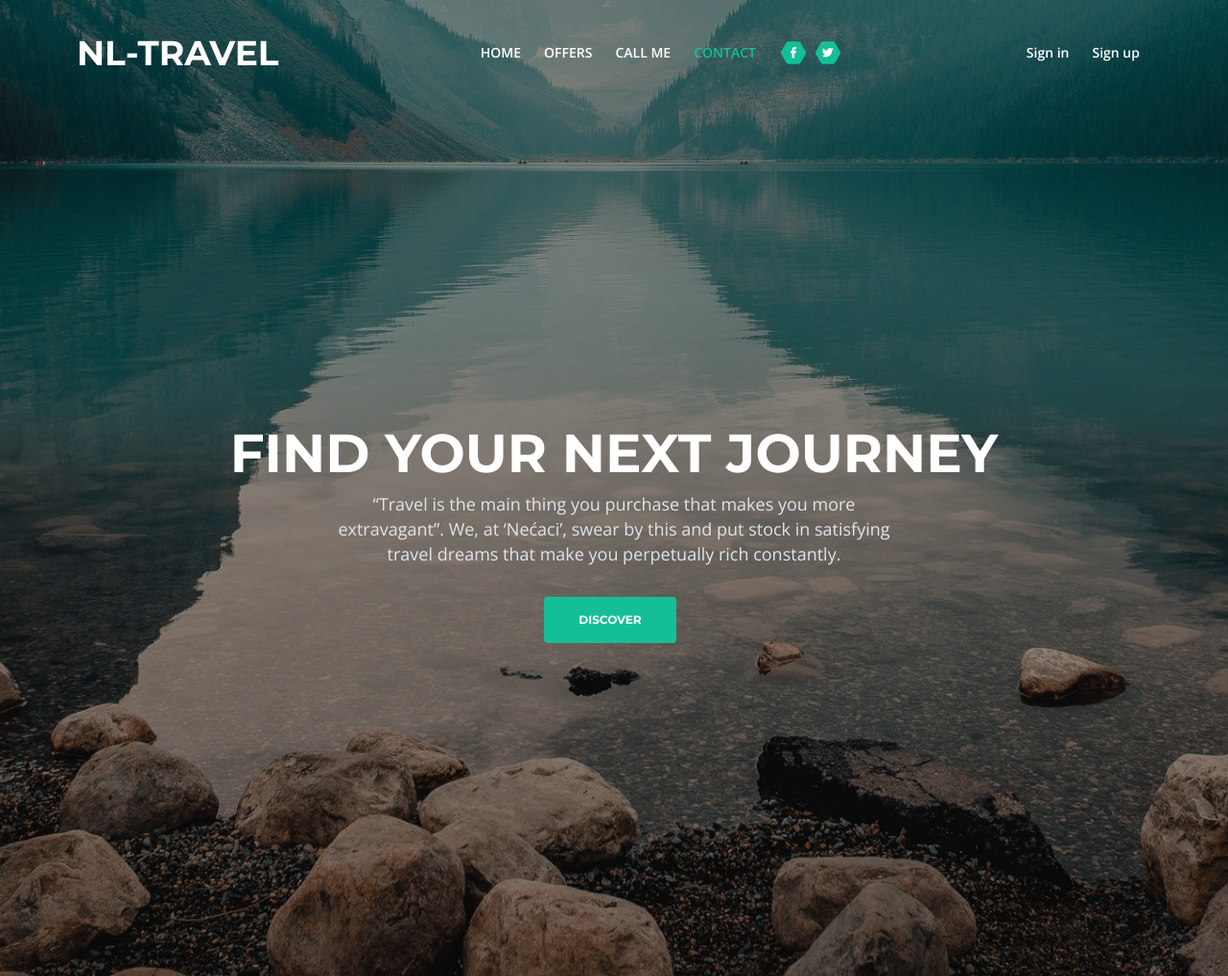
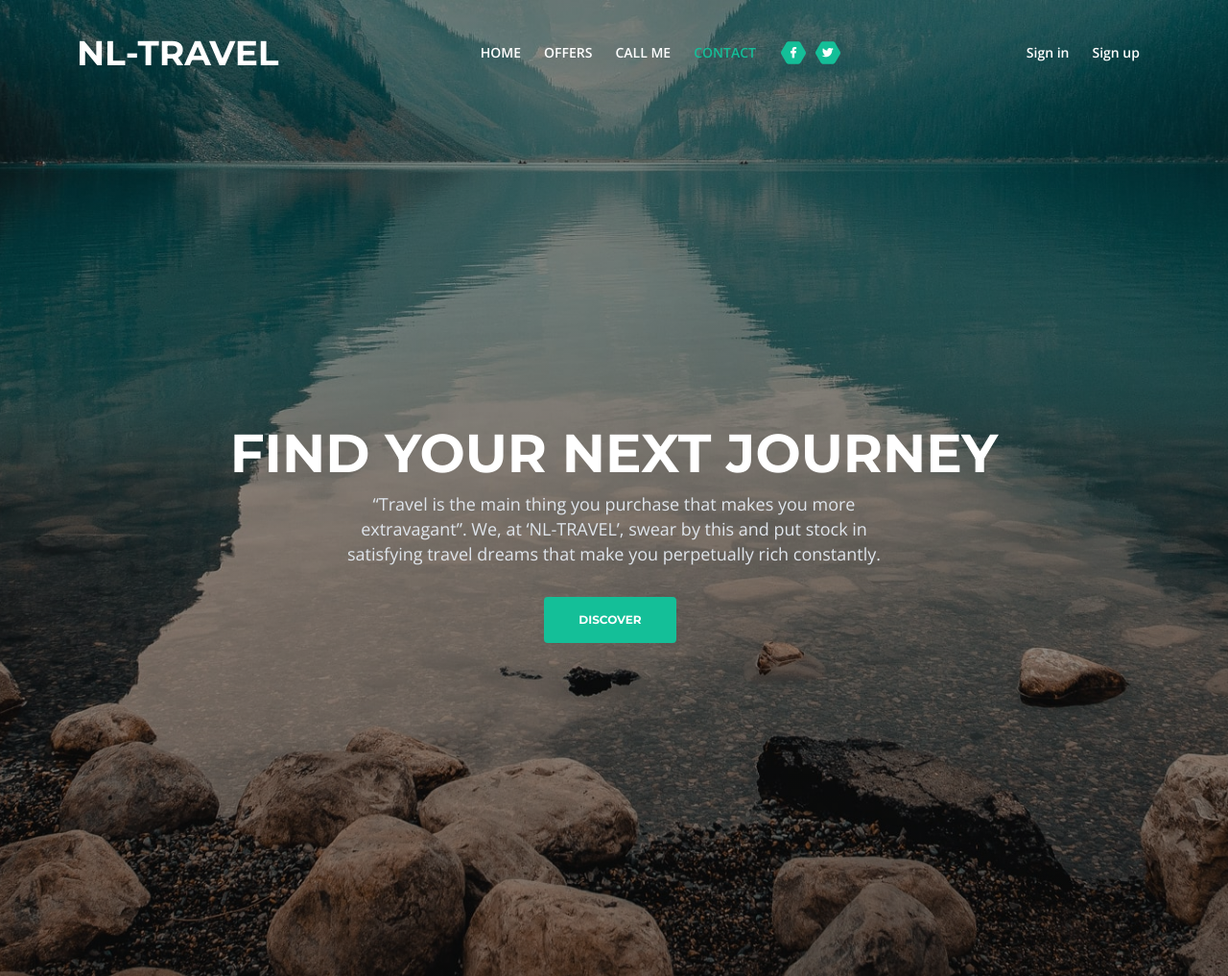
Before and after one commit to Dz0nZ1/Travel_Agency_Prototype, a PHP site: page /?id=1 in a window 1280 px wide. Shown: the top 1017 px of the page at 96% size. Run offline with PHP 8.4, Linux system fonts and the light colour scheme; data comes from the database, SQL or seed files in the repository; data that the repository does not hold is empty; some libraries are stand-ins or nearby versions.

Commit message:
Update homepage.php

```diff
--- a/views/layouts/homepage.php
+++ b/views/layouts/homepage.php
@@ -129,7 +129,7 @@
                     <div class="text-container">
                         <br><br><br><br>
                         <h1>FIND  <span id="js-rotating"> YOUR NEXT JOURNEY,  YOURSELF ON A JOURNEY,  HAPPINESS</span></h1>
-                        <p class="p-heading p-large">“Travel is the main thing you purchase that makes you more extravagant”. We, at ‘Nećaci’, swear by this and put stock in satisfying travel dreams that make you perpetually rich constantly.</p>
+                        <p class="p-heading p-large">“Travel is the main thing you purchase that makes you more extravagant”. We, at ‘NL-TRAVEL’, swear by this and put stock in satisfying travel dreams that make you perpetually rich constantly.</p>
                         <a class="btn-solid-lg page-scroll" href="/countries">DISCOVER</a>
                     </div>
                 </div> <!-- end of col -->
```
